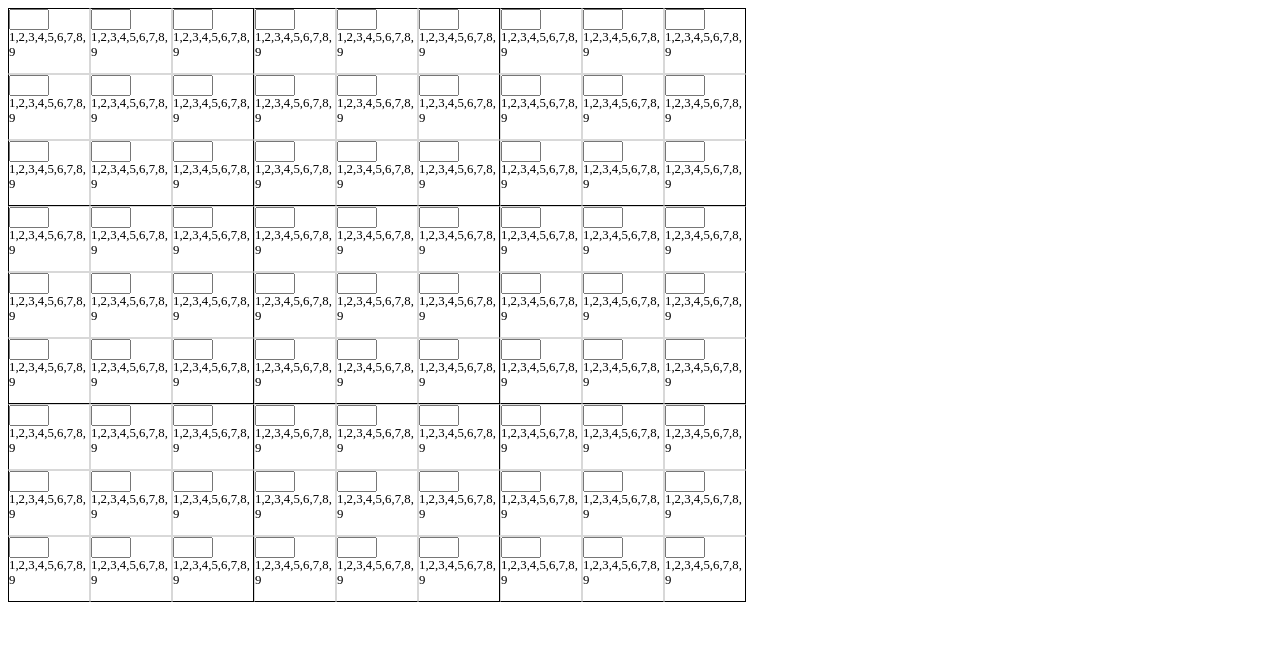
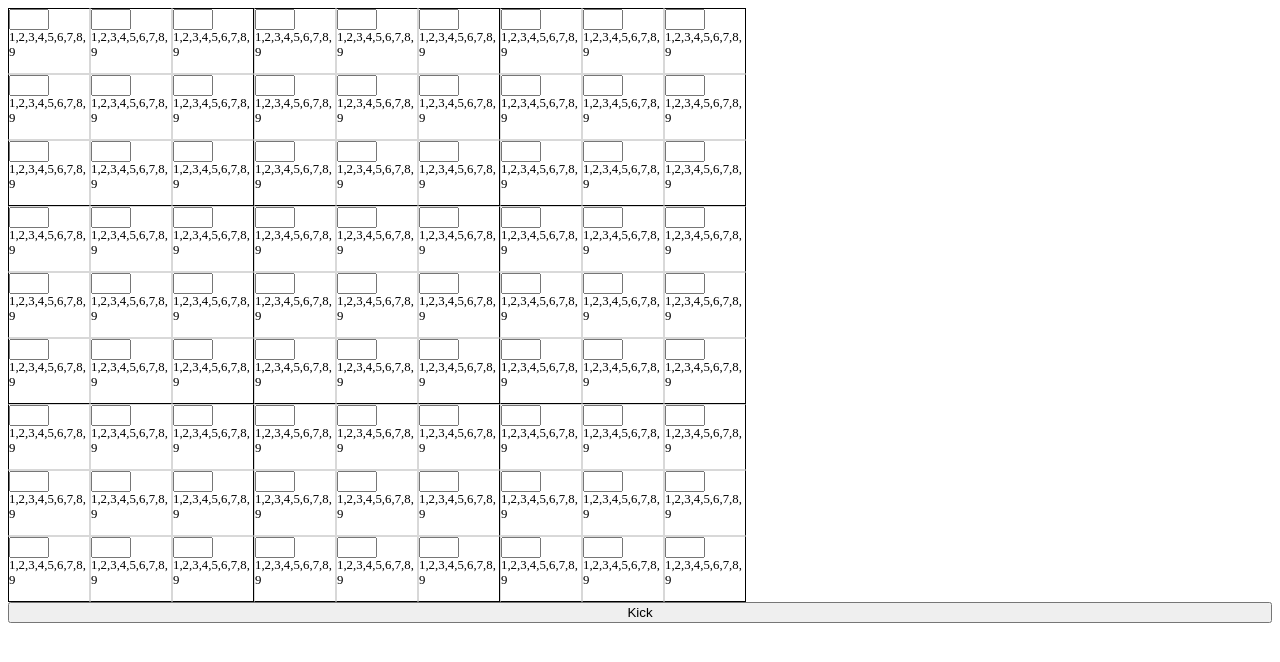
Before and after one commit to PaulDMooney/sudoku-solver, an Angular app: page / in a window 1280 px wide. Shown: the top 662 px of the page. Built offline with nearby package versions, Linux system fonts and the light colour scheme.

Commit message:
Manual trigger mechanism in attempt to solve

```diff
--- a/src/app/solver/basic-sudoku-solver-form/basic-sudoku-solver-form.component.html
+++ b/src/app/solver/basic-sudoku-solver-form/basic-sudoku-solver-form.component.html
@@ -5,4 +5,5 @@
       <app-sudoku-solver-input-cell [cell]="cell" [cellRow]="rowNumber" [cellColumn]="columnNumber"></app-sudoku-solver-input-cell>
     </span>
   </div>
+  <button (click)="kick()">Kick</button>
 </div>
--- a/src/app/solver/basic-sudoku-solver-form/basic-sudoku-solver-form.component.ts
+++ b/src/app/solver/basic-sudoku-solver-form/basic-sudoku-solver-form.component.ts
@@ -29,6 +29,9 @@ export class BasicSudokuSolverFormComponent implements OnInit, OnChanges {
 
   }
 
+  kick() {
+    this.board.pantsKicker$.next(true);
+  }
 
 }
 
--- a/src/app/sudoku-structure/board.ts
+++ b/src/app/sudoku-structure/board.ts
@@ -14,7 +14,7 @@ export class Board {
    * @param grid 2D array of cells representing the grid. The first dimension is rows,
    * The second dimension is columns.
    */
-  constructor(private cellContainers: CellContainer[], public grid: Cell[][]) {
+  constructor(private cellContainers: CellContainer[], public grid: Cell[][], public pantsKicker$: Subject<any>) {
 
     combineLatest(cellContainers.map(cellContainer => cellContainer.containerSolvedEvent))
       .subscribe((statuses: boolean[]) => {
@@ -46,11 +46,12 @@ export function boardFactory(squareSize: number = 3): Board {
     }
   }
 
+  const pantsKicker$ = new Subject<any>();
   const rows = createCellContainersFromRows(grid);
   const columns = createCellContainersFromColumns(grid);
-  const squares = createCellContainersFromSquares(grid, squareSize, rows, columns);
+  const squares = createCellContainersFromSquares(grid, squareSize, rows, columns, pantsKicker$);
 
-  const toReturn = new Board([...rows, ...columns, ...squares], grid);
+  const toReturn = new Board([...rows, ...columns, ...squares], grid, pantsKicker$);
   return toReturn;
 }
 
@@ -61,20 +62,9 @@ function createCellContainersFromRows(grid: Cell[][]): CellContainer[] {
 function createCellContainersFromColumns(grid: Cell[][]): CellContainer[] {
   const transposedGrid = transposeGrid(grid);
   return createCellContainersFromRows(transposedGrid);
-
-  // TODO: Verify and remove
-  // const toReturn = [];
-  // for (let i = 0; i < grid.length; i++) {
-  //   const column = [];
-  //   for (let j = 0; j < grid[i].length; j++) {
-  //     column.push(grid[j][i]);
-  //   }
-  //   toReturn.push(new CellContainer(column));
-  // }
-  // return toReturn;
 }
 
-function createCellContainersFromSquares(grid: Cell[][], squareSize: number, rows:CellContainer[], columns: CellContainer[]): Square[] {
+function createCellContainersFromSquares(grid: Cell[][], squareSize: number, rows:CellContainer[], columns: CellContainer[], pantsKicker$: Observable<any>): Square[] {
 
   const toReturn = [];
 
@@ -82,8 +72,8 @@ function createCellContainersFromSquares(grid: Cell[][], squareSize: number, row
     const overlappingRows = rows.slice(rowGroup * squareSize, rowGroup * squareSize + squareSize).map(row => [row]);
     for (let columnGroup = 0; columnGroup < squareSize; columnGroup++) {
       const cells = getSquare(grid, rowGroup, columnGroup, squareSize);
-      const overlappingColumns = rows.slice(columnGroup * squareSize, columnGroup * squareSize + squareSize).map(column => [column]);
-      toReturn.push(new Square(cells, overlappingRows, overlappingColumns));
+      const overlappingColumns = columns.slice(columnGroup * squareSize, columnGroup * squareSize + squareSize).map(column => [column]);
+      toReturn.push(new Square(cells, overlappingRows, overlappingColumns, pantsKicker$));
     }
   }
 
--- a/src/app/sudoku-structure/square.ts
+++ b/src/app/sudoku-structure/square.ts
@@ -1,6 +1,8 @@
 import { CellContainer } from './cell-container';
 import { Cell } from './cell';
 import { findRowsWithUniqueValues, findColumnsWithUniqueValues, IndexValuePair } from './derive-squares-cells';
+import { delay, debounceTime, debounce, throttle } from 'rxjs/operators';
+import { combineLatest, Observable } from 'rxjs';
 
 interface OverlappingContainer {
   cellContainer: CellContainer;
@@ -16,22 +18,26 @@ export class Square extends CellContainer {
    * Second dimension is how many rows there are (usually this is 1 but in a super sudoku this could be 2)
    * @param overLappingColumns
    */
-  constructor(private grid: Cell[][], private overlappingRows: CellContainer[][], private overLappingColumns: CellContainer[][]) {
+  constructor(private grid: Cell[][], private overlappingRows: CellContainer[][],
+    private overLappingColumns: CellContainer[][], private trigger$: Observable<any>) {
 
     super(flattenGrid(grid));
 
-    // this.cells.forEach(cell => this.subscribeToOptionsChange(cell));
+    this.trigger$.subscribe(this.resolveVectorsWithUniqueValues);
+    // combineLatest(this.cells.map(cell => cell.optionsChange))
+    //   .pipe(throttle(() => this.trigger$)).subscribe(this.resolveVectorsWithUniqueValues);
+
+    // combineLatest(this.cells.map(cell => cell.cellStatus))
+    //   .pipe(throttle(() => this.trigger$)).subscribe(this.resolveVectorsWithUniqueValues);
   }
 
-  private subscribeToOptionsChange(cell: Cell) {
-    cell.optionsChange.subscribe(() => {
-      const uniqueRowValues = findRowsWithUniqueValues(this.grid);
-      uniqueRowValues.forEach(this.notifyVectorsFunction(this.overlappingRows));
 
-      const uniqueColumnValues = findColumnsWithUniqueValues(this.grid);
-      uniqueColumnValues.forEach(this.notifyVectorsFunction(this.overLappingColumns));
-    });
+  resolveVectorsWithUniqueValues = () => {
+    const uniqueRowValues = findRowsWithUniqueValues(this.grid);
+    uniqueRowValues.forEach(this.notifyVectorsFunction(this.overlappingRows));
 
+    const uniqueColumnValues = findColumnsWithUniqueValues(this.grid);
+    uniqueColumnValues.forEach(this.notifyVectorsFunction(this.overLappingColumns));
   }
 
   notifyVectorsFunction = (overlappingVectors: CellContainer[][]) => {
```
